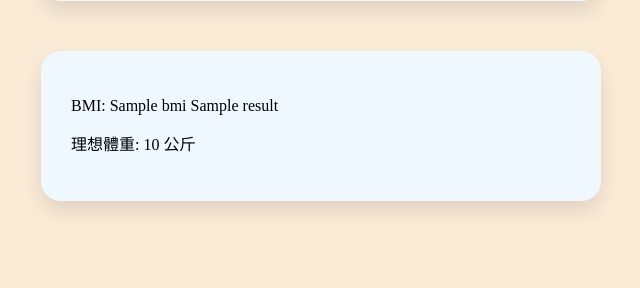
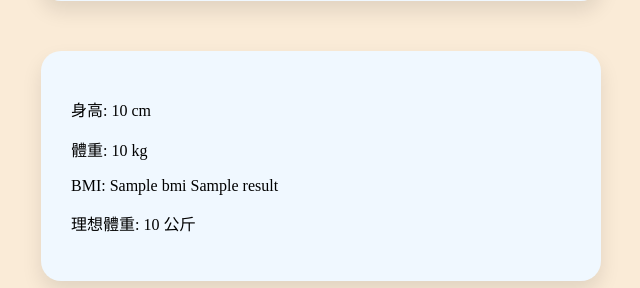
Before and after one commit to kaiser7410/Python-Practise, a Flask app: template BMI/templates/index.html in a window 1280 px wide. Shown: the part 512-800 px from the top of the page, without its empty margins (349-989 px from the left). Run offline with Flask 3, Linux system fonts and the light colour scheme; the template is opened without the code that fills it: most values are stand-ins (such as "Sample title", 1, 10 or a date in 2020).

Commit message:
更新app.py和index.html ，新增顯示身高體重

```diff
--- a/BMI/templates/index.html
+++ b/BMI/templates/index.html
@@ -48,6 +48,8 @@
     </div>
 
     <div class="calculate_result">
+      <p>身高: {{height}} cm</p>
+      <p>體重: {{weight}} kg</p>
       <p>BMI: {{bmi}} {{result}}</p>
       <p>理想體重: {{ideal_weight}} 公斤</p>
     </div>
```
